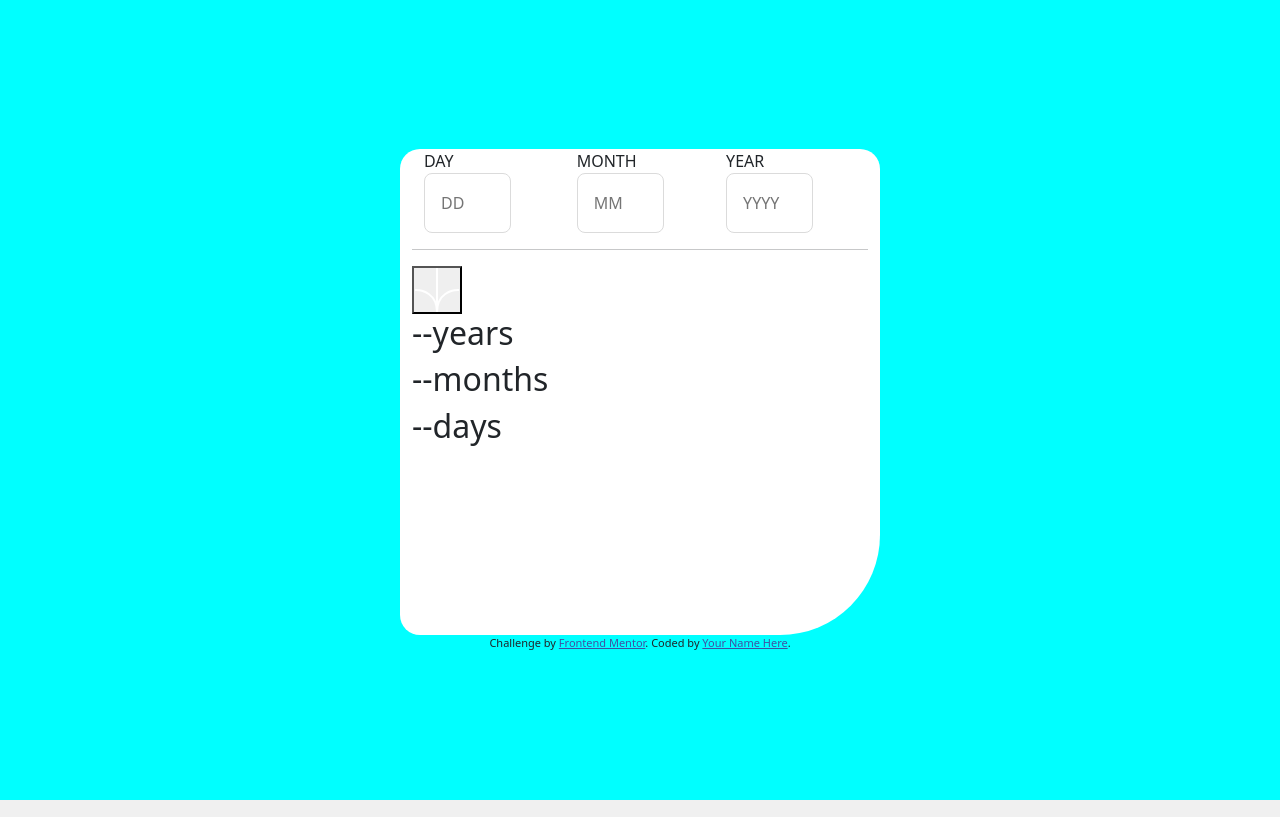
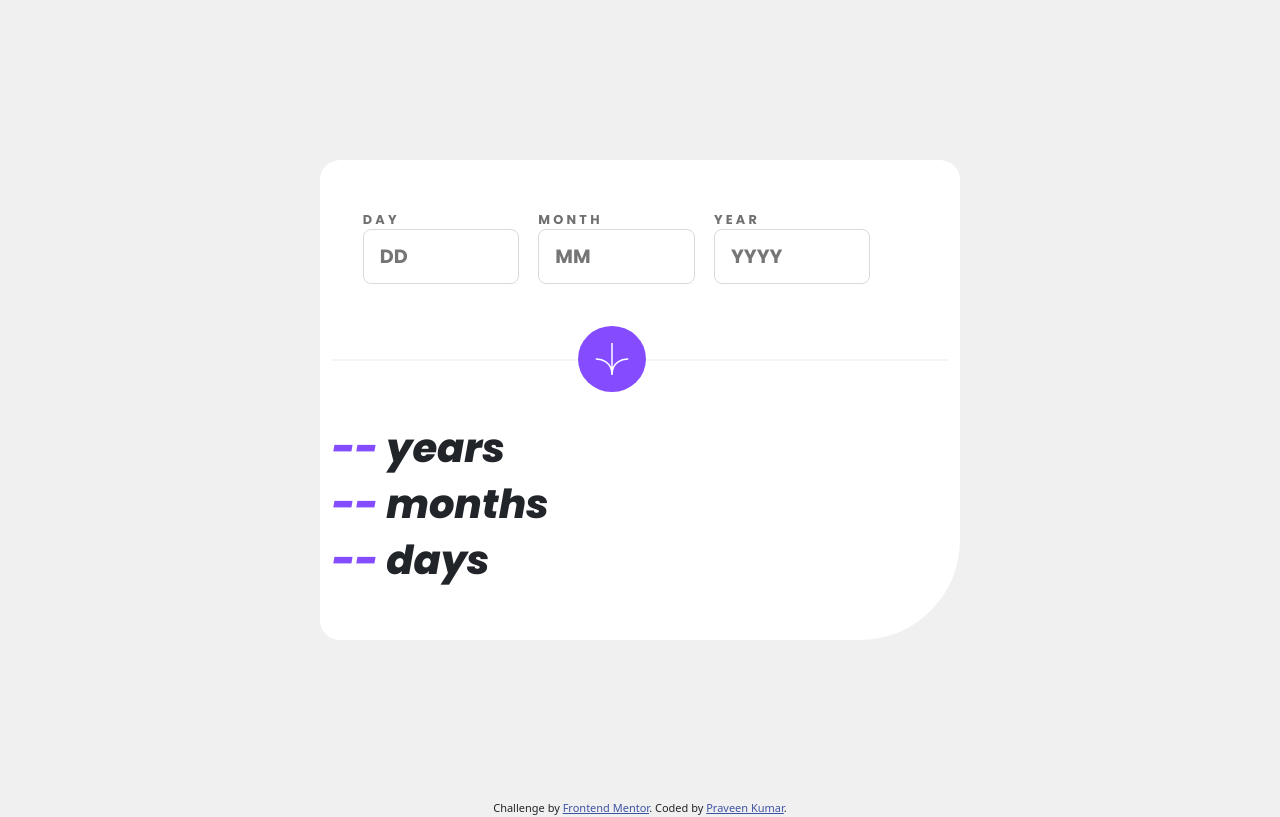
Before and after one commit to praveenkumar-11/Age-Calculator, a plain HTML site: page index.html in a window 1280 px wide. Drawn offline with nearby package versions, Linux system fonts and the light colour scheme.

Commit message:
Styles Completed for elements

```diff
--- /dev/null
+++ b/app/styles/_fonts.scss
@@ -0,0 +1,8 @@
+@font-face {
+    font-family: form-field;
+    src: url(/assets/fonts/Poppins-Bold.ttf);
+}
+@font-face{
+    font-family: result;
+    src: url(/assets/fonts/Poppins-ExtraBoldItalic.ttf);
+}
--- a/app/styles/_mixins.scss
+++ b/app/styles/_mixins.scss
@@ -1,12 +1,14 @@
 input{
     padding-left: 1rem;
-    padding-right: 1.5rem;
-    padding-block: 1.0625rem;
-    width: 5.4375rem;
-    height: 3.4375m;
+    padding-right: 0.5rem;
+    padding-block: 0.7rem;
+    //width: 5.4375rem;
+    height: 3.4375rem;
     border-radius: 0.5rem;
     border: 1px solid map-get($Neutral, "Light-grey");
+    margin-right: 1.2rem;
+    &:focus{
+        border: 1px solid map-get($Primary, "Purple");
+        outline: none;
+    }
 }
-form :first-child{
-    margin-right: 0.5rem;
-}
--- a/app/styles/style.scss
+++ b/app/styles/style.scss
@@ -1,16 +1,78 @@
 @import "colors";
 @import "reset";
+@import "fonts";
 @import "mixins";
 
 .main{
     height: 100vh;
-    background-color: aqua;
     .container{
         background-color: map-get($Neutral, "White");
-        width: min(93%, 30rem);
-        height: 30.375rem;
+        width: min(93%, 40rem);
+        height: 30rem;
         border-radius: 1.25rem 1.25rem 6.25rem 1.25rem;
         form{
+            font-family: form-field;
+            margin-top: 3.125rem;
+            margin-left: 5%;
+            @media screen and (max-width: 375px){
+                justify-content: center;
+            }
+            div{
+                width: 30%;
+                label{
+                    font-size: 0.8rem;
+                    letter-spacing: 0.2rem;
+                    color: map-get($Neutral, "Smokey-grey");
+                }
+                input{
+                    font-size: 1.2rem;
+                    color: map-get($Neutral, "Off-black");
+                }
+            }
+        }
+
+        .center-part{
+            margin-top: 1.5rem;
+            hr{
+                position: relative;
+                top: 3.2rem;
+                border: 1px solid map-get($Neutral, "Light-grey");
+            }
+            button{
+                position: relative;
+                left: 40%;
+                background-color: map-get($Primary, "Purple");
+                border-radius: 50%;
+                border: 1px solid transparent;
+                padding: 1rem;
+                cursor: pointer;
+                transition: 0.2s ease;
+                transition-timing-function: cubic-bezier(0.075, 0.82, 0.165, 1);
+                &:hover{
+                    background-color: map-get($Neutral, "Off-black")
+                }
+                img{
+                    height: 2rem;
+                    width: auto;
+                }
+            }
+        }
+
+        .result{
+            font-family: result;
+            margin-top: 2rem;
+            h2{
+                font-size: clamp();
+                span{
+                    margin-right: 0.5rem;
+                    color: map-get($Primary, "Purple");
+                }
+            }
         }
     }
 }
+
+.attribution{
+    z-index: 10;
+
+}
--- a/index.html
+++ b/index.html
@@ -26,27 +26,27 @@
 
   <div class="main d-flex justify-content-center align-items-center flex-column">
       <div class="container">
-        <form action="#" class="container-sm d-flex text-align-left">
+        <form action="#" class="d-flex justify-content-left">
 
-          <div class="text-align-left day">
+          <div class="d-flex flex-column text-align-left day">
             <label>
-              DAY &nbsp; &nbsp; &nbsp;
+              DAY<!-- &nbsp; &nbsp; &nbsp; -->
+            </label>
               <input type="text" name="Day" placeholder= "DD">
-            </label>
           </div>
 
-          <div class="text-align-left month">
+          <div class="d-flex flex-column text-align-left month">
             <label>
               MONTH
+            </label>
               <input type="text" name="month" placeholder= "MM">
-            </label>
           </div>
 
-          <div class="text-align-left year">
+          <div class="d-flex flex-column text-align-left year">
             <label>
               YEAR
+            </label>
               <input type="text" name="year" placeholder= "YYYY">
-            </label>
           </div>
 
         </form>
@@ -56,22 +56,21 @@
           <button><img src="./assets/images/icon-arrow.svg" alt="Submit"></button>
         </section>
 
-        <section class="result">
-          <h2 class="years"><span>--</span>years</h2>
-          <h2 class="months"><span>--</span>months</h2>
-          <h2 class="days"><span>--</span>days</h2>
+        <section class="result text-align-left">
+          <h2 class="years h1"><span>--</span>years</h2>
+          <h2 class="months h1"><span>--</span>months</h2>
+          <h2 class="days h1"><span>--</span>days</h2>
         </section>
       </div>
 
 
 
 
-
-      <div class="attribution">
-        Challenge by <a href="https://www.frontendmentor.io?ref=challenge" target="_blank">Frontend Mentor</a>.
-        Coded by <a href="#">Your Name Here</a>.
-      </div>
-  </div>
+    </div>
+    <div class="attribution">
+      Challenge by <a href="https://www.frontendmentor.io?ref=challenge" target="_blank">Frontend Mentor</a>.
+      Coded by <a href="#">Praveen Kumar</a>.
+    </div>
 
   <script src="./app/scripts/script.js "></script>
   <!-- Day
```
Also changed, not shown: dist/style.css, 1 other file.
